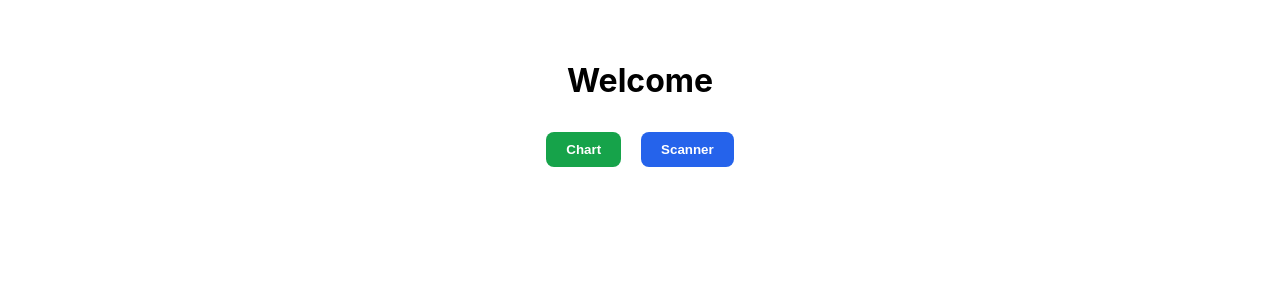
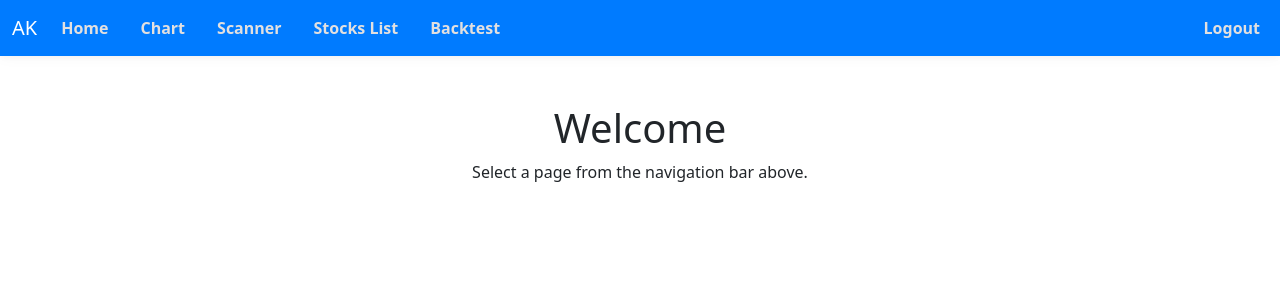
Before and after one commit to kannankannabiran/stocks, a React (Create React App) app: page / in a window 1280 px wide. Shown: the top 300 px of the page. Built offline with nearby package versions, Linux system fonts and the light colour scheme.

Commit message:
Home Page Ui Changes Done by Kannan

```diff
--- a/package.json
+++ b/package.json
@@ -8,6 +8,7 @@
     "@testing-library/react": "^16.3.0",
     "@testing-library/user-event": "^13.5.0",
     "apexcharts": "^4.7.0",
+    "bootstrap": "^5.3.6",
     "file-saver": "^2.0.5",
     "lightweight-charts": "^5.0.7",
     "react": "^19.1.0",
--- a/public/index.html
+++ b/public/index.html
@@ -39,5 +39,6 @@
       To begin the development, run `npm start` or `yarn start`.
       To create a production bundle, use `npm run build` or `yarn build`.
     -->
+      <script src="https://cdn.jsdelivr.net/npm/bootstrap@5.3.3/dist/js/bootstrap.bundle.min.js"></script>
   </body>
 </html>
--- a/src/App.css
+++ b/src/App.css
@@ -64,3 +64,15 @@
 .scanner-btn:hover {
   background-color: #1e40af; /* blue-800 */
 }
+nav.navbar.navbar-expand-lg.navbar-dark {
+    box-shadow: 0 1px 15px rgba(0, 0, 0, .04), 0 1px 6px rgba(0, 0, 0, .04);
+    background: #007bff;
+    position: relative;
+}
+.nav-link{
+  color: #e2e0e0;
+  font-weight: 600;
+}
+a.nav-link:hover {
+    color: #f79a23;
+}
--- a/src/App.js
+++ b/src/App.js
@@ -4,27 +4,60 @@ import React from "react";
 import { BrowserRouter as Router, Routes, Route, Link } from "react-router-dom";
 import Chart from './chart';
 import VWAPScanner from './VWAPScanner';
+// Import other pages as needed: StocksList, Backtest, Logout
 
 const Home = () => (
-  <div style={{ padding: "20px", textAlign: "center" }}>
+  <div className="container text-center mt-4">
     <h1>Welcome</h1>
-    <Link to="/chart">
-      <button className="chart-btn">Chart</button>
-    </Link>
-    <Link to="/scanner">
-      <button className="scanner-btn">Scanner</button>
-    </Link>
+    <p>Select a page from the navigation bar above.</p>
   </div>
 );
 
 const App = () => {
   return (
     <Router>
-      <div style={{ padding: "20px", textAlign: "center" }}>
+      <nav className="navbar navbar-expand-lg navbar-dark fixed-top mb-5">
+        <div className="container-fluid">
+          <Link className="navbar-brand" to="/">AK</Link>
+          <button className="navbar-toggler" type="button" data-bs-toggle="collapse" data-bs-target="#navbarNav">
+            <span className="navbar-toggler-icon" />
+          </button>
+          <div className="collapse navbar-collapse justify-content-left" id="navbarNav">
+            <ul className="navbar-nav gap-3">
+              <li className="nav-item">
+                <Link className="nav-link" to="/">Home</Link>
+              </li>
+              <li className="nav-item">
+                <Link className="nav-link" to="/chart">Chart</Link>
+              </li>
+              <li className="nav-item">
+                <Link className="nav-link" to="/scanner">Scanner</Link>
+              </li>
+              <li className="nav-item">
+                <Link className="nav-link" to="/stocks">Stocks List</Link>
+              </li>
+              <li className="nav-item">
+                <Link className="nav-link" to="/backtest">Backtest</Link>
+              </li>
+            </ul>
+            <ul className="navbar-nav ms-auto">
+              <li className="nav-item">
+                <Link className="nav-link" to="/logout">Logout</Link>
+              </li>
+            </ul>
+          </div>
+        </div>
+      </nav>
+
+      <div className="container-fluid mt-4">
         <Routes>
           <Route path="/" element={<Home />} />
           <Route path="/chart" element={<Chart />} />
           <Route path="/scanner" element={<VWAPScanner />} />
+          {/* Add placeholder routes */}
+          <Route path="/stocks" element={<div>Stocks List Page</div>} />
+          <Route path="/backtest" element={<div>Backtest Page</div>} />
+          <Route path="/logout" element={<div>Logging out...</div>} />
         </Routes>
       </div>
     </Router>
--- a/src/index.js
+++ b/src/index.js
@@ -1,6 +1,7 @@
 import React from 'react';
 import ReactDOM from 'react-dom/client';
 import './index.css';
+import 'bootstrap/dist/css/bootstrap.min.css';
 import App from './App';
 import reportWebVitals from './reportWebVitals';
 
```
Also changed, not shown: 1 other file (tests, documents, lock files or other folders).
